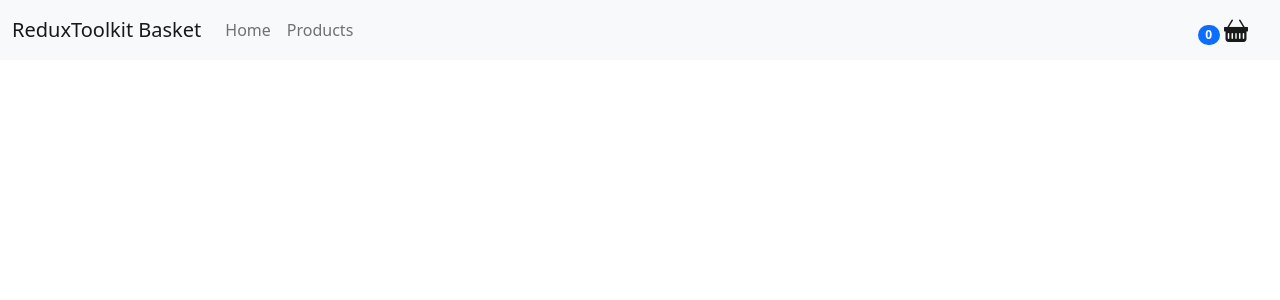
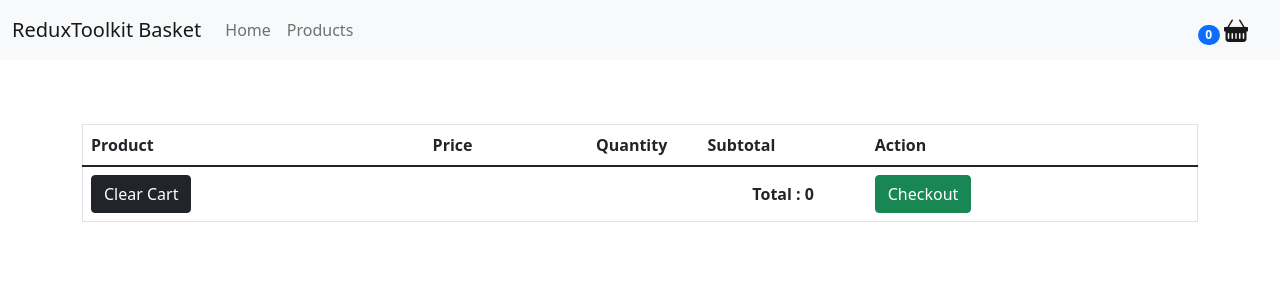
Before and after one commit to mostafa-jahani/redux_toolkit_basket, a React (Create React App) app: page /cart in a window 1280 px wide. Shown: the top 300 px of the page. Built offline with nearby package versions, Linux system fonts and the light colour scheme.

Commit message:
add product to cart and show in ShoppingCart component

```diff
--- a/src/App.js
+++ b/src/App.js
@@ -4,6 +4,7 @@ import Home from "./pages/Home";
 import {Provider} from "react-redux";
 import store from "./redux/store";
 import Products from "./pages/Products";
+import ShoppingCart from "./pages/ShoppingCart";
 
 
 function App() {
@@ -15,6 +16,7 @@ function App() {
               <Routes>
                   <Route path="/" element={<Home />} />
                   <Route path="/products" element={<Products />} />
+                  <Route path="/cart" element={<ShoppingCart />} />
               </Routes>
           </Provider>
       </BrowserRouter>
--- a/src/pages/Products.js
+++ b/src/pages/Products.js
@@ -10,7 +10,6 @@ const Products = () => {
     //============================== Logic ===========================
     const dispatch = useDispatch()
     const products = useSelector(state => state.products.list)
-    const cartList = useSelector(state => state.cart.list)
 
     useEffect(() => {
         getProductsApi()
--- /dev/null
+++ b/src/pages/ShoppingCart.js
@@ -0,0 +1,79 @@
+import { useSelector } from "react-redux";
+
+const ShoppingCart = () => {
+    const cartList = useSelector(state => state.cart.list)
+
+
+    return (
+        <div className="container">
+            <div className="row mt-5">
+                <div className="col-lg-12 pl-3 pt-3">
+                    <table className="table table-hover border bg-white">
+                        <thead>
+                            <tr>
+                                <th>Product</th>
+                                <th>Price</th>
+                                <th style={{ width: '10%' }}>Quantity</th>
+                                <th>Subtotal</th>
+                                <th>Action</th>
+                            </tr>
+                        </thead>
+                        <tbody>
+                            {cartList && cartList.map(product => (
+                                <tr>
+                                    <td className="align-middle">
+                                        <div className="row">
+                                            <div className="col-lg-2">
+                                                <img
+                                                    src={product.image}
+                                                    alt="..."
+                                                    className="img-fluid"
+                                                />
+                                            </div>
+                                            <div className="col-lg-10">
+                                                <h5> {product.name} </h5>
+                                                <p> {product.description} </p>
+                                            </div>
+                                        </div>
+                                    </td>
+                                    <td className="align-middle">{product.price}</td>
+                                    <td className="align-middle">
+                                        <button className="btn btn-sm btn-dark me-2">
+                                            +
+                                        </button>
+                                        <span>{product.qty}</span>
+                                        <button className="btn btn-sm btn-dark ms-2">
+                                            -
+                                        </button>
+                                    </td>
+                                    <td className="align-middle">{product.price * product.qty}</td>
+                                    <td className="align-middle" style={{ width: '15%' }}>
+                                        <button className="btn btn-danger btn-sm">delete</button>
+                                    </td>
+                                </tr>
+                            ))}
+                        </tbody>
+                        <tfoot>
+                            <tr>
+                                <td>
+                                    <a href="/" className="btn btn-dark">Clear Cart</a>
+                                </td>
+                                <td colspan="2" className="hidden-xs"></td>
+                                <td className="hidden-xs text-center" style={{ width: '15%' }}>
+                                    <strong>Total : { cartList.reduce((total, product) => {
+                                        return total + product.price * product.qty
+                                    }, 0) }</strong>
+                                </td>
+                                <td>
+                                    <a href="/" className="btn btn-success btn-block">Checkout</a>
+                                </td>
+                            </tr>
+                        </tfoot>
+                    </table>
+                </div>
+            </div>
+        </div>
+    )
+}
+
+export default ShoppingCart;
```
